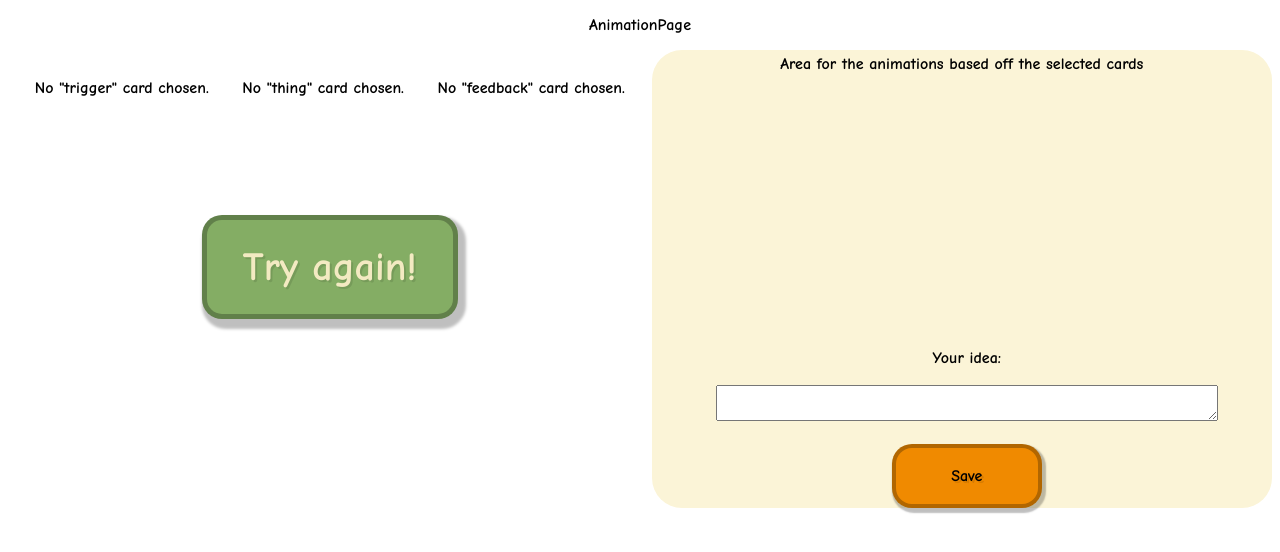
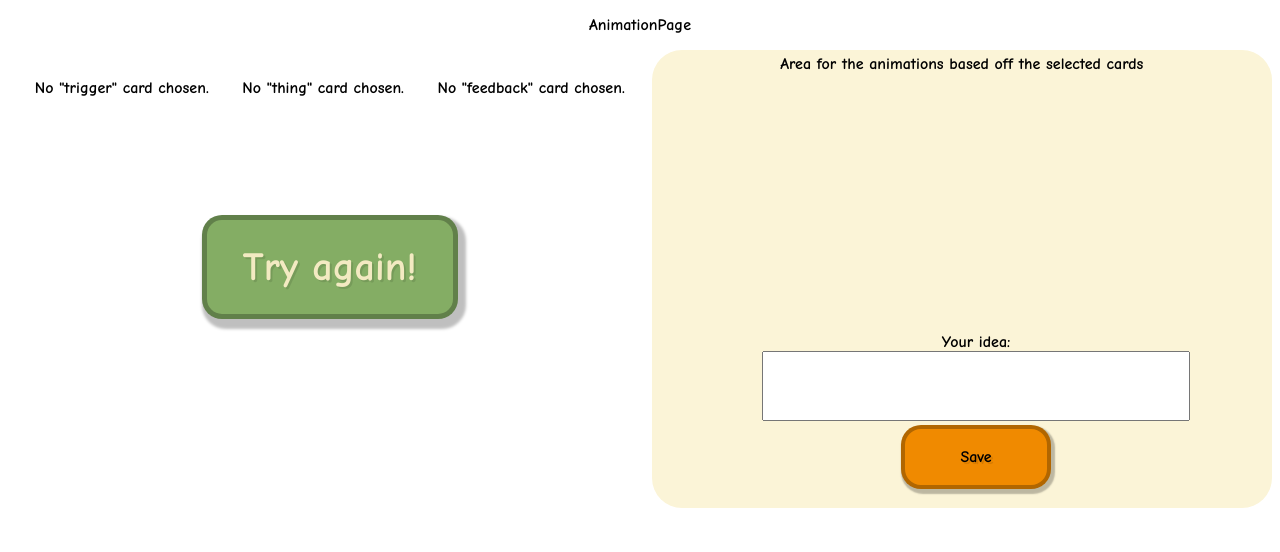
Before and after one commit to IT2901-Tiles/Tiles, a React (Create React App) app in the folder tiles01/: page /animation in a window 1280 px wide. Shown: the top 552 px of the page. Built offline with nearby package versions, Linux system fonts and the light colour scheme.

Commit message:
css fix and cleaning the code

```diff
--- a/tiles01/src/AnimationPage.css
+++ b/tiles01/src/AnimationPage.css
@@ -52,15 +52,13 @@
 .textAreaAnimationPage {
     position: absolute;
     bottom: 0px;
-    width: 100%;
+    margin: 3%;
+    width: 97%;
 }
 
 #textBoxAnimationPage {
-    width: 80%;
-    height: 20%;
-    margin: 3%;
+    height: 8vh;
     font-family: sans-serif;
+    resize: none;
+    width: 70%;
 }
-/*
-.textButtonAnimationPage {
-} */
--- a/tiles01/src/Components/AnimationsPreview.jsx
+++ b/tiles01/src/Components/AnimationsPreview.jsx
@@ -11,13 +11,13 @@ function AnimationsPreview() {
             <div className="gridAnimationItem3">
                 <div className="card1AnimationsPage">
                     {/* Checking if the user has picked a card or not */}
-                    {localStorage.getItem("trigger") === "null" || localStorage.getItem("trigger") === null ? <p>No "trigger" card chosen.</p> : <img src={localStorage.getItem("trigger")} className="triggerAnimationsPage" alt="Picture of a 'trigger' card" />}
+                    {localStorage.getItem("trigger") === "null" || localStorage.getItem("trigger") === null ? <p>No "trigger" card chosen.</p> : <img src={localStorage.getItem("trigger")} className="triggerAnimationsPage" alt="A 'trigger' card" />}
                 </div>
                 <div className="card2AnimationsPage">
-                    {localStorage.getItem("thing") === "null" || localStorage.getItem("thing") === null ? <p>No "thing" card chosen.</p> : <img src={localStorage.getItem("thing")} className="thingAnimationsPage" alt="Picture of a 'thing' card" />}
+                    {localStorage.getItem("thing") === "null" || localStorage.getItem("thing") === null ? <p>No "thing" card chosen.</p> : <img src={localStorage.getItem("thing")} className="thingAnimationsPage" alt="A 'thing' card" />}
                 </div>
                 <div className="card3AnimationsPage">
-                    {localStorage.getItem("feedback") === "null" || localStorage.getItem("feedback") === null ? <p>No "feedback" card chosen.</p> : <img src={localStorage.getItem("feedback")} className="feedbackAnimationsPage" alt="Picture of a 'feedback' card" />}
+                    {localStorage.getItem("feedback") === "null" || localStorage.getItem("feedback") === null ? <p>No "feedback" card chosen.</p> : <img src={localStorage.getItem("feedback")} className="feedbackAnimationsPage" alt="A 'feedback' card" />}
                 </div>
             </div>
             {/* The div below is where the animations will appear */}
--- a/tiles01/src/Components/FormFieldAnimationPage.jsx
+++ b/tiles01/src/Components/FormFieldAnimationPage.jsx
@@ -3,15 +3,12 @@ import React, { useState } from 'react'
 
 function FormFieldAnimationPage() {
     const [input, setInput] = useState('')
-    let boolInput
 
     // The following function gathers the content from the textarea and inserts it into a external txt-file
     function downloadFile() {
         if (input === ''){
-            boolInput = false;
-            alert("Type something to save the file...")
+            alert("No text found")
         } else {
-            boolInput = true;
             const htmlElement = document.createElement("a")
             const valueInput = new Blob([document.getElementById("textBoxAnimationPage").value], {type: 'text/plain'})
             htmlElement.href = URL.createObjectURL(valueInput)
@@ -21,12 +18,15 @@ function FormFieldAnimationPage() {
         }
     }
 
+    // Will fix the position when the animations are ready
     return (
         <div className="textAreaAnimationPage">
-            <label>Your idea: </label>
+            <label>Your idea:
                 <br/>
                 <textarea id="textBoxAnimationPage" onChange={newInput => setInput(newInput.target.value)}/>
+                <br/>
                 <button onClick={downloadFile} className="textButtonAnimationPage">Save</button>
+                </label>
         </div>
     );
 }
--- a/tiles01/src/Pages/AnimationPage.jsx
+++ b/tiles01/src/Pages/AnimationPage.jsx
@@ -1,6 +1,4 @@
 import React from 'react';
-import { Link } from 'react-router-dom';
-import LinkButton from '../Components/LinkButton'
 import AnimationsPreview from "../Components/AnimationsPreview"
 import "../AnimationPage.css"
 
```
Also changed, not shown: 1 other file (tests, documents, lock files or other folders).
